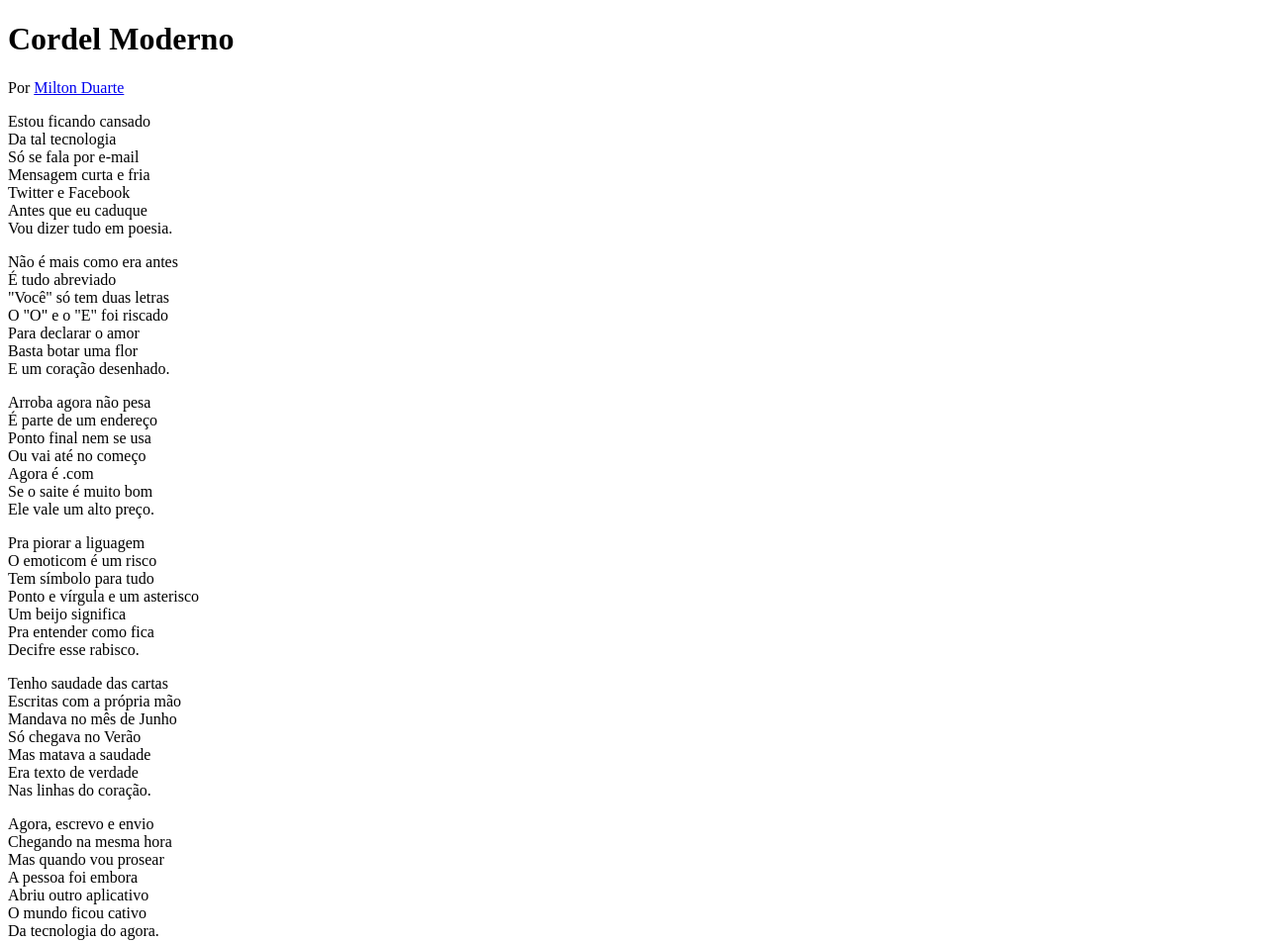
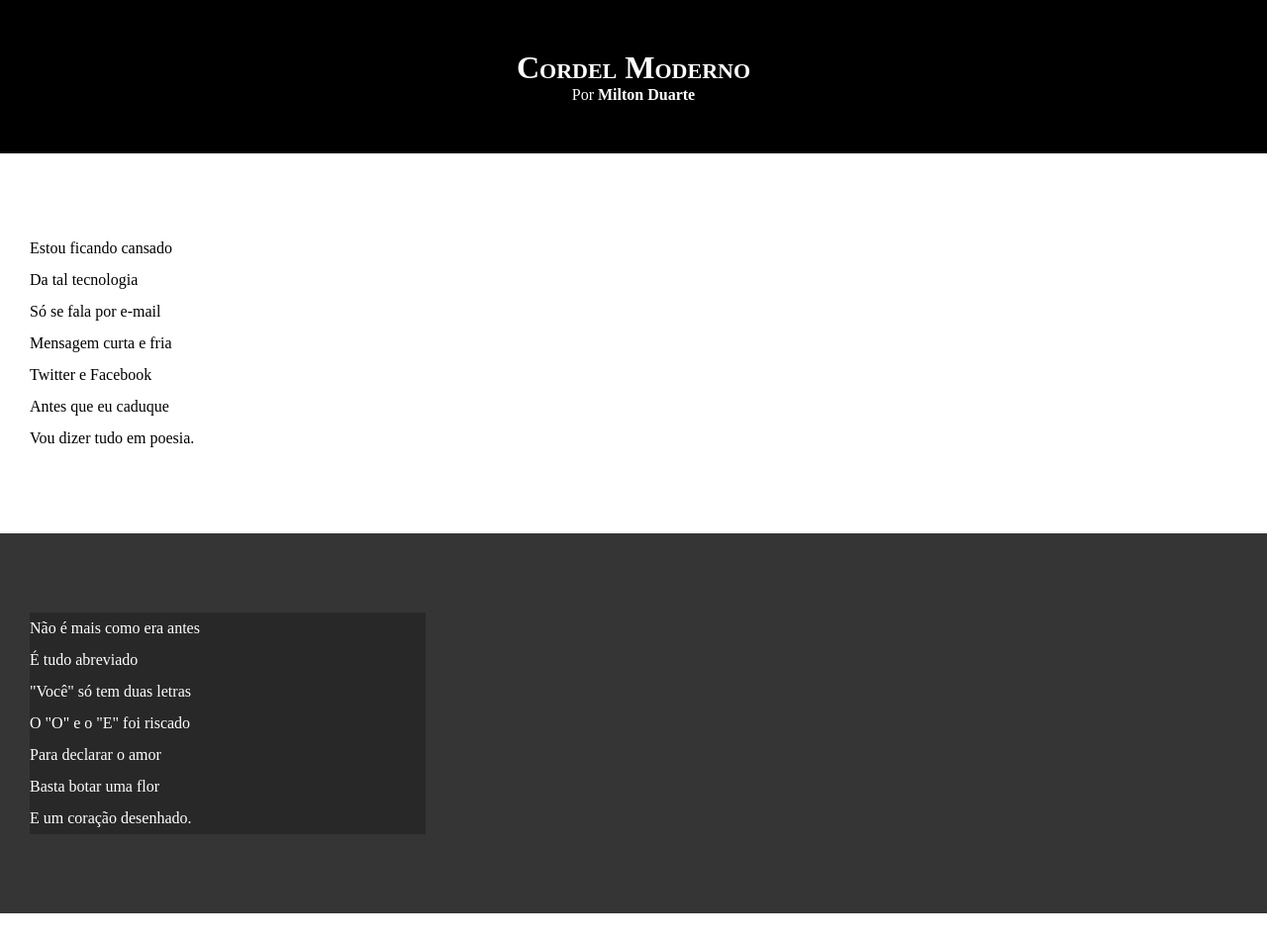
Before and after one commit to Kabatgnt/html-css, a plain HTML site: page dv/dv012/index.html in a window 1280 px wide. Shown: the top 953 px of the page at 99% size. Drawn offline with Linux system fonts and the light colour scheme.

Commit message:
atualizei

```diff
--- a/dv/dv012/estilo/style.css
+++ b/dv/dv012/estilo/style.css
@@ -1 +1,65 @@
 @charset "UTF-8";
+
+* {
+    margin: 0;
+    padding: 0;
+}
+
+html, body {
+    min-height: 100vh;
+    background-color: darkgray;
+}
+
+header {
+    background-color: black;
+    color: white;
+    text-align: center;
+}
+
+header > h1 {
+    padding-top: 50px;
+    font-variant: small-caps;
+}
+
+header > p {
+    padding-bottom: 50px;
+}
+
+header a, footer a {
+    color: white;
+    text-decoration: none;
+    font-weight: bold;
+}
+
+header a:hover, footer a:hover {
+    text-decoration: underline;
+}
+
+section {
+    padding-top: 10vh;
+    padding-bottom: 10vh;
+    line-height: 2em;
+    padding-left: 30px;
+}
+
+.normal {
+    background-color: white;
+    color: black;
+}
+
+.imagem {
+    background-color: rgb(53, 53, 53);
+    color: white;
+}
+
+.imagem > p {
+    background-color: rgba(0, 0, 0, 0.254);
+    width: 400px;
+}
+
+footer {
+    background-color: black;
+    text-align: center;
+    color: white;
+    padding: 10px;
+}
--- a/dv/dv012/index.html
+++ b/dv/dv012/index.html
@@ -15,7 +15,7 @@
         </p>
     </header>
 
-    <section>
+    <section class="normal">
         <p>
             Estou ficando cansado <br>
             Da tal tecnologia <br>
@@ -27,7 +27,7 @@
         </p>
     </section>
 
-    <section>
+    <section class="imagem">
         <p>
             Não é mais como era antes <br>
             É tudo abreviado <br>
@@ -39,7 +39,7 @@
         </p>
     </section>
 
-    <section>
+    <section class="normal">
             <p>
                 Arroba agora não pesa <br>
                 É parte de um endereço <br>
@@ -60,7 +60,7 @@
             </p>
     </section>
 
-    <section>
+    <section class="imagem">
         <p>
             Tenho saudade das cartas <br>
             Escritas com a própria mão <br>
@@ -72,7 +72,7 @@
         </p>
     </section>
 
-    <section>
+    <section class="normal">
             <p>
                 Agora, escrevo e envio <br>
                 Chegando na mesma hora <br>
```
